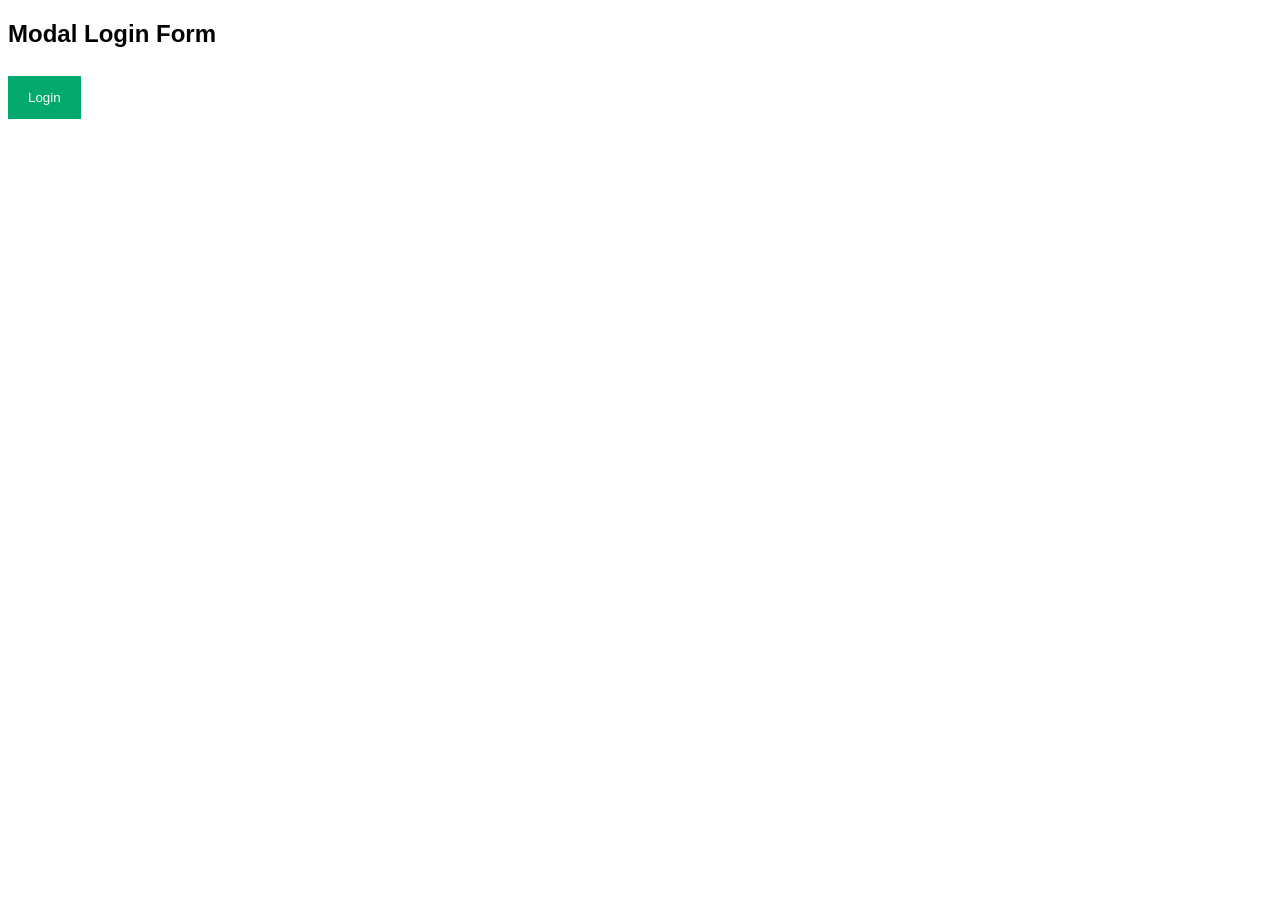
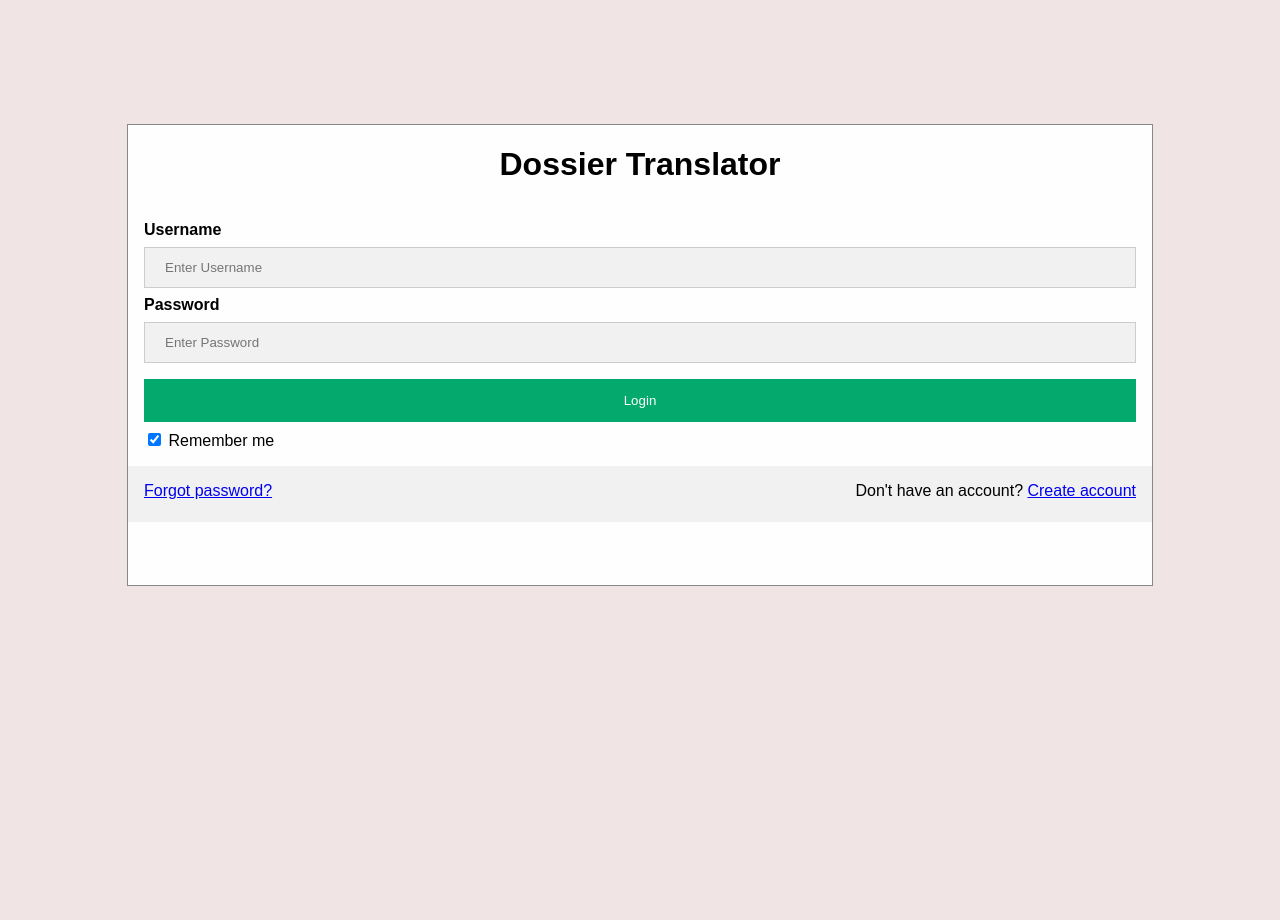
Before and after one commit to majdrezik/dossier-translator, a Flask app: page /login in a window 1280 px wide. Run offline with Flask 2, Linux system fonts and the light colour scheme.

Commit message:
added login and signupUser and signupTester

```diff
--- a/server.py
+++ b/server.py
@@ -18,5 +18,20 @@ def login():
     return render_template('login_page.html')
 
 
+@app.route("/signup")
+def signup():
+    return render_template('signup.html')
+
+
+@app.route("/signupUser")
+def signup_user():
+    return render_template('signup_user.html')
+
+
+@app.route("/signupTester")
+def signup_tester():
+    return render_template('signup_tester.html')
+
+
 if __name__ == "__main__":
     app.run()
--- a/templates/login_page.html
+++ b/templates/login_page.html
@@ -17,6 +17,7 @@
       display: inline-block;
       border: 1px solid #ccc;
       box-sizing: border-box;
+      background: #f1f1f1;
     }
 
     /* Set a style for all buttons */
@@ -80,7 +81,7 @@
       /* Enable scroll if needed */
       background-color: rgb(0, 0, 0);
       /* Fallback color */
-      background-color: rgba(0, 0, 0, 0.4);
+      background-color: rgba(241, 227, 227, 0.867);
       /* Black w/ opacity */
       padding-top: 60px;
     }
@@ -92,6 +93,7 @@
       /* 5% from the top, 15% from the bottom and centered */
       border: 1px solid #888;
       width: 80%;
+      height: 50%;
       /* Could be more or less, depending on screen size */
     }
 
@@ -148,23 +150,44 @@
         width: 100%;
       }
     }
+
+    #wrapper {
+      margin-left: auto;
+      margin-right: auto;
+      height: auto;
+      width: auto;
+      padding-bottom: 20px;
+    }
+
+    #inner1 {
+      /* text-align: center;
+      margin-left: auto;
+      margin-right: auto; */
+      float: left;
+      text-align: center;
+    }
+
+    #inner2 {
+      /* text-align: center;
+      clear: right;
+      margin-left: auto;
+      margin-right: auto; */
+      float: right;
+      text-align: center;
+    }
   </style>
 </head>
 
-<body>
+<body onload="document.getElementById('id01').style.display='block';" style="background-color:#f1f1f1">
 
-  <h2>Modal Login Form</h2>
+  <!-- <h2>Modal Login Form</h2> -->
 
-  <button onclick="document.getElementById('id01').style.display='block'" style="width:auto;">Login</button>
+  <!-- <button onclick="document.getElementById('id01').style.display='block'" style="width:100%;">Login</button> -->
 
   <div id="id01" class="modal">
 
     <form class="modal-content animate" action="/action_page.php" method="post">
-      <div class="imgcontainer">
-        <span onclick="document.getElementById('id01').style.display='none'" class="close"
-          title="Close Modal">&times;</span>
-        <img src="img_avatar2.png" alt="Avatar" class="avatar">
-      </div>
+      <h1 style="text-align:center;">Dossier Translator</h1>
 
       <div class="container">
         <label for="uname"><b>Username</b></label>
@@ -179,15 +202,21 @@
         </label>
       </div>
 
-      <div class="container" style="background-color:#f1f1f1">
-        <button type="button" onclick="document.getElementById('id01').style.display='none'"
-          class="cancelbtn">Cancel</button>
-        <span class="psw">Forgot <a href="#">password?</a></span>
+      <div class="container" style="background-color:#f1f1f1" id="wrapper">
+        <div id="wrapper">
+          <span id="inner1">
+            <a href="/resetPassword">Forgot password?</a>
+          </span>
+          <span id="inner2">Don't have an account?
+            <a href="/signup">Create account</a>
+          </span>
+        </div>
       </div>
+      <!-- </div> -->
     </form>
   </div>
 
-  <script>
+  <!-- <script>
     // Get the modal
     var modal = document.getElementById('id01');
 
@@ -197,7 +226,10 @@
         modal.style.display = "none";
       }
     }
-  </script>
+  </script> -->
+  <!-- <script>
+    window.location.host
+  </script> -->
 
 </body>
 
```
